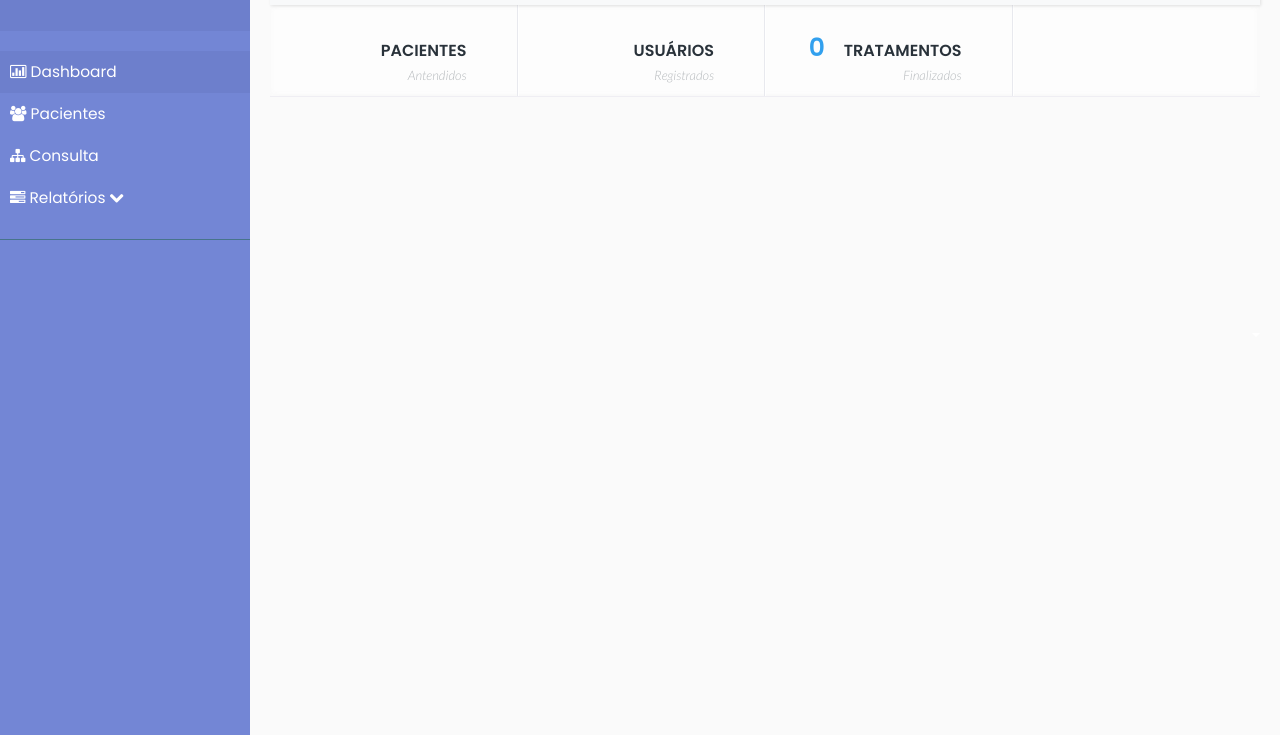
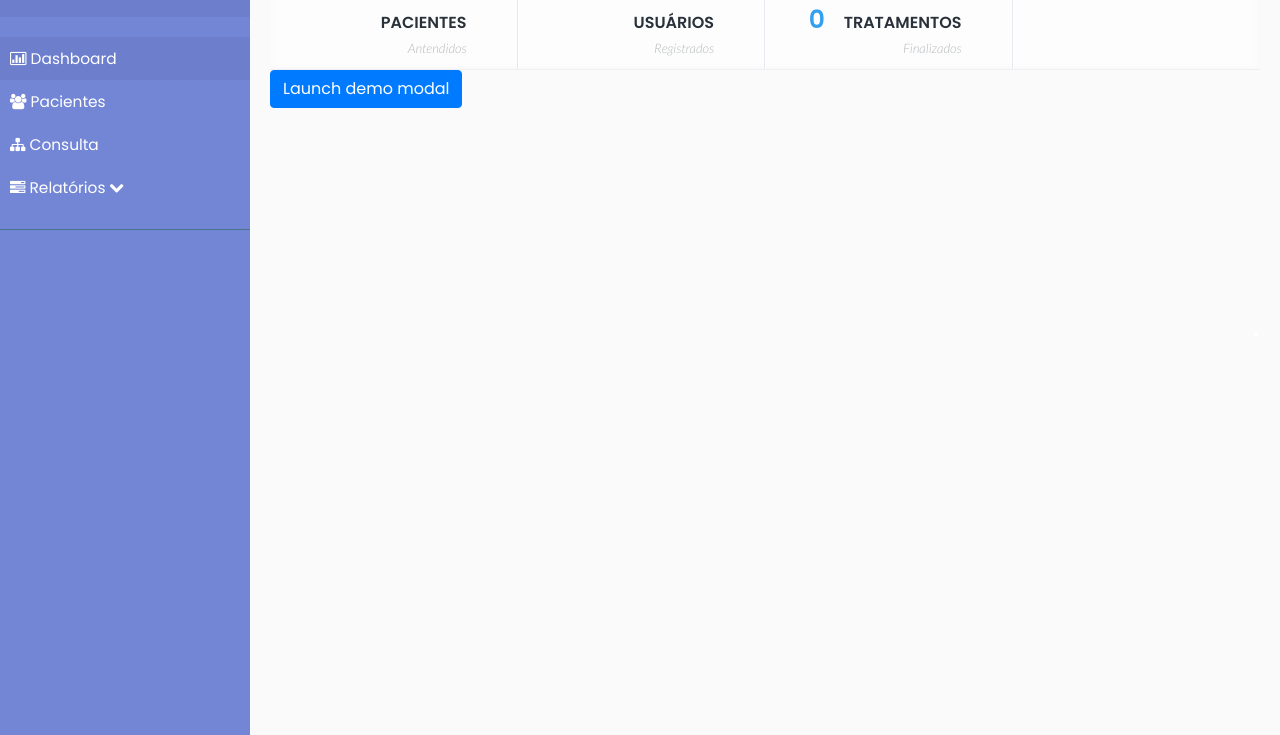
Before and after one commit to Thiagosnts/odonto, a Django app: template apps/auth/templates/auth/dashboard.html in a window 1280 px wide. Shown: the part 65-800 px from the top of the page. Run offline with Django 3.2, Linux system fonts and the light colour scheme; the template is opened without the code that fills it, so the values that code supplies are empty; some libraries are stand-ins or nearby versions.

Commit message:
ajuste layout

```diff
--- a/apps/auth/templates/auth/dashboard.html
+++ b/apps/auth/templates/auth/dashboard.html
@@ -69,6 +69,31 @@
             </h2>
         </div> -->
         <div class="col-md-12">
+
+            <button type="button" class="btn btn-primary" data-toggle="modal" data-target="#exampleModalCenter">
+                Launch demo modal
+              </button>
+
+              <!-- Modal -->
+              <div class="modal fade" id="exampleModalCenter" tabindex="-1" role="dialog" aria-labelledby="exampleModalCenterTitle" aria-hidden="true">
+                <div class="modal-dialog modal-dialog-centered" role="document">
+                  <div class="modal-content">
+                    <div class="modal-header">
+                      <h5 class="modal-title" id="exampleModalCenterTitle">Modal title</h5>
+                      <button type="button" class="close" data-dismiss="modal" aria-label="Close">
+                        <span aria-hidden="true">&times;</span>
+                      </button>
+                    </div>
+                    <div class="modal-body">
+                      ...
+                    </div>
+                    <div class="modal-footer">
+                      <button type="button" class="btn btn-secondary" data-dismiss="modal">Close</button>
+                      <button type="button" class="btn btn-primary">Save changes</button>
+                    </div>
+                  </div>
+                </div>
+              </div>
 
             <span hidden id="dados">{{sequences}}</span>
             <span hidden id="tipo_usuario">{{auth_user}}</span>
--- a/templates/_base.html
+++ b/templates/_base.html
@@ -43,6 +43,31 @@
         .alert{box-shadow: 1px 2px 7px rgb(0 0 0 / 12%);}
 
         .list-unstyled.components a{color: white!important;}
+
+        .label-success {
+    background-color: #5cb85c;
+}
+
+.label-danger {
+    background-color: #d9534f;
+}
+
+.label-info {
+    background-color: #5bc0de;
+}
+
+.label {
+    display: inline;
+    padding: .2em .6em .3em;
+    font-size: 75%;
+    font-weight: bold;
+    line-height: 1;
+    color: #ffffff;
+    text-align: center;
+    white-space: nowrap;
+    vertical-align: baseline;
+    border-radius: .25em;
+}
     </style>
 
 
@@ -57,7 +82,6 @@
     {% load static %}
 
 
-    <link href="{% static 'css/bootstrap/bootstrap.css' %}" rel="stylesheet" />
     <!--<link href="{% static 'css/bootstrap/bootstrap-overrides.css' %}" type="text/css" rel="stylesheet" />-->
 
 
```
